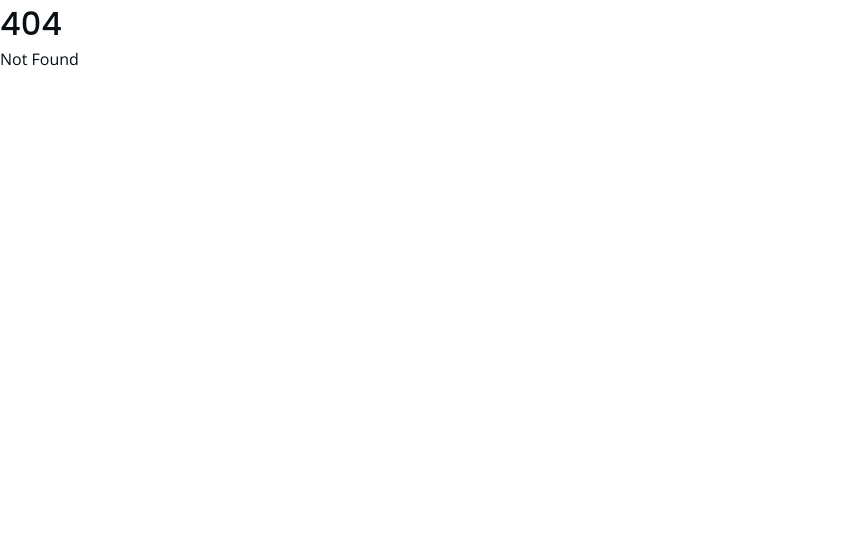
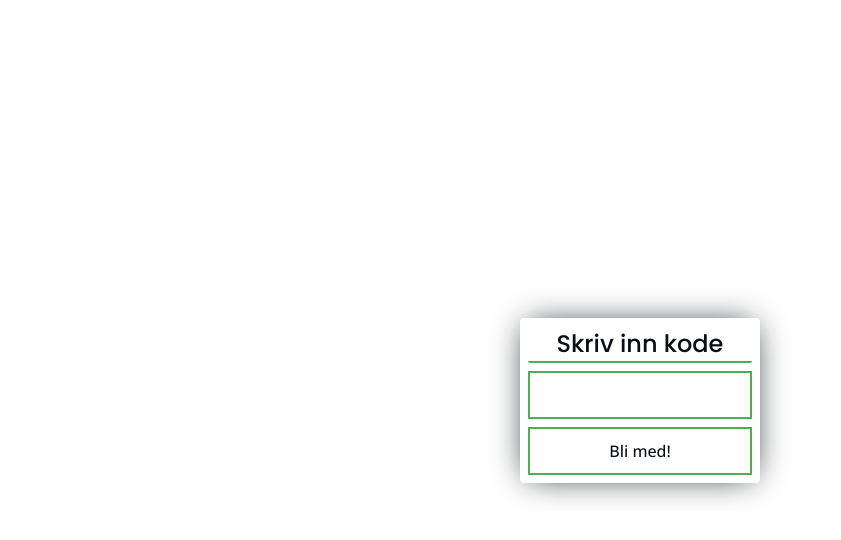
Before and after one commit to Andyson007/hvahoot, a SvelteKit app in the folder frontend/: page /spill in a window 1280 px wide. Before the commit this address had no page. Shown: the top 540 px of the page, without its empty margins (0-841 px from the left). Built offline with nearby package versions, Linux system fonts and the light colour scheme.

Commit message:
Added a game entry page

```diff
--- a/frontend/src/lib/components/header.svelte
+++ b/frontend/src/lib/components/header.svelte
@@ -8,7 +8,7 @@
       <img src="/logo.png" alt="Hvahoot" draggable="false">
     </a>
     <nav>
-      <a href="/">Logg inn</a>
+      <a class="button" href="/">Logg inn</a>
     </nav>
   </header>
 </div>
--- a/frontend/src/routes/+page.svelte
+++ b/frontend/src/routes/+page.svelte
@@ -1,6 +1,6 @@
 <script>
   import Centermain from "$lib/components/centermain.svelte";
-import Header from "$lib/components/header.svelte";
+  import Header from "$lib/components/header.svelte";
 
 </script>
 
--- a/frontend/src/routes/globals.css
+++ b/frontend/src/routes/globals.css
@@ -6,10 +6,12 @@
 
   --fg: #050f14;
   --bg: #ffffff;
+  --fg-main: #ffffff;
 }
 
 html, body {
   margin: 0;
+  height: 100%;
 }
 
 * {
@@ -49,4 +51,12 @@ div.center {
   align-items: center;
   justify-content: center;
   color: var(--fg);
+  background-color: var(--bg);
+  font-size: 1rem;
+  font-weight: 500;
+
+  &:hover {
+    background-color: var(--main);
+    color: var(--fg-main);
+  }
 }
--- /dev/null
+++ b/frontend/src/routes/spill/+page.svelte
@@ -0,0 +1,41 @@
+<script lang="ts">
+
+  let code: string = $state('');
+
+</script>
+
+<div class="center">
+  <form class="join">
+    <h2>Skriv inn kode</h2>
+    <input type="text" bind:value={code}>
+    <input class="button" type="submit" value="Bli med!">
+  </form>
+</div>
+
+<style>
+  .center {
+    justify-content: center;
+    height: 100%;
+  }
+  form {
+    display: flex;
+    flex-direction: column;
+    gap: .5rem;
+    box-shadow: 0 0 2rem -.5rem var(--fg);
+    padding: .5rem;
+    border-radius: .25rem;
+    min-width: 14rem;
+  }
+  input {
+    padding: .5rem;
+    margin: 0;
+    height: 3rem;
+    box-sizing: border-box;
+    border: .125rem solid var(--main);
+  }
+  h2 {
+    text-align: center;
+    border-bottom: .125rem solid var(--main);
+    border-radius: .125rem;
+  }
+</style>
```
